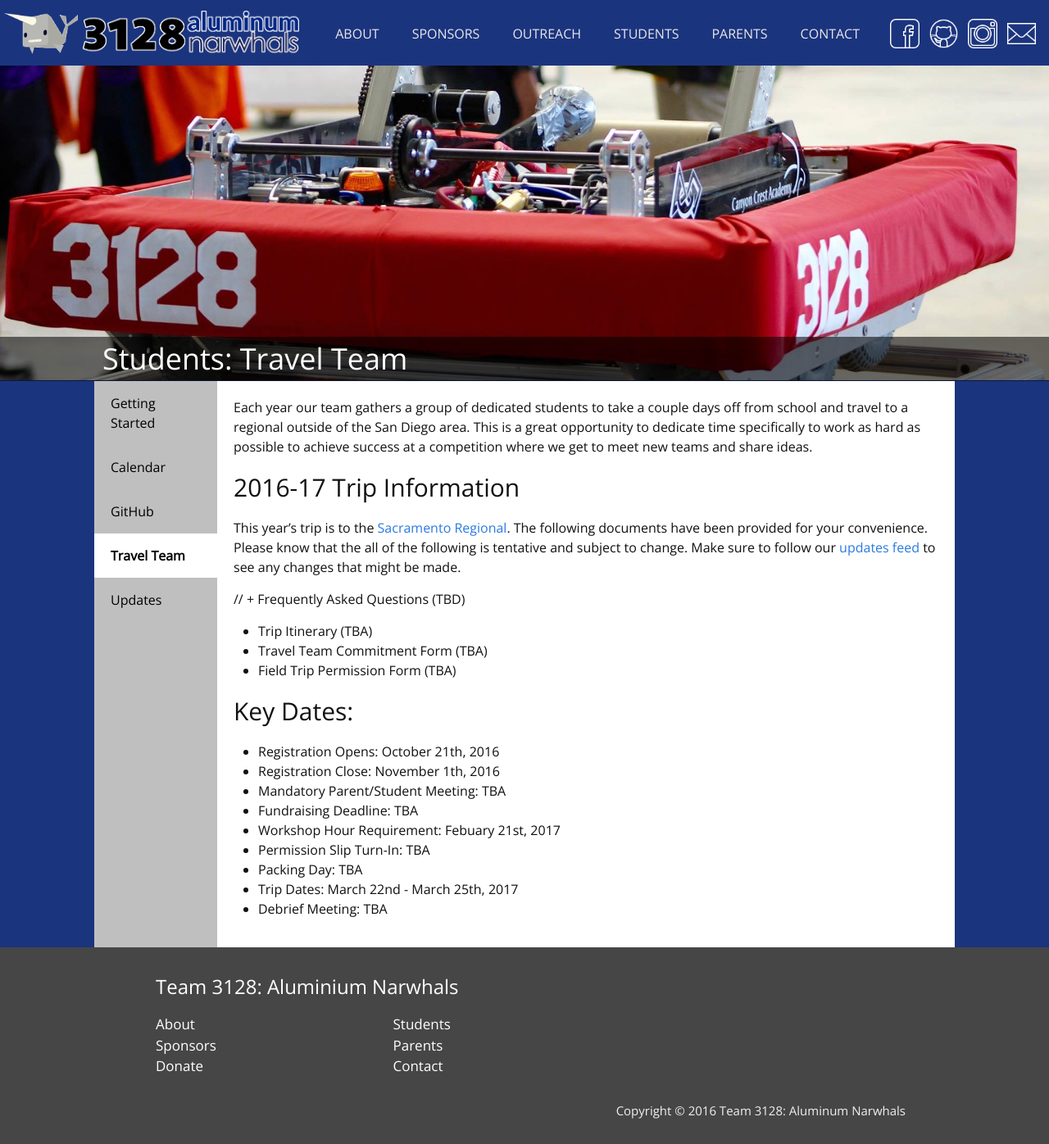
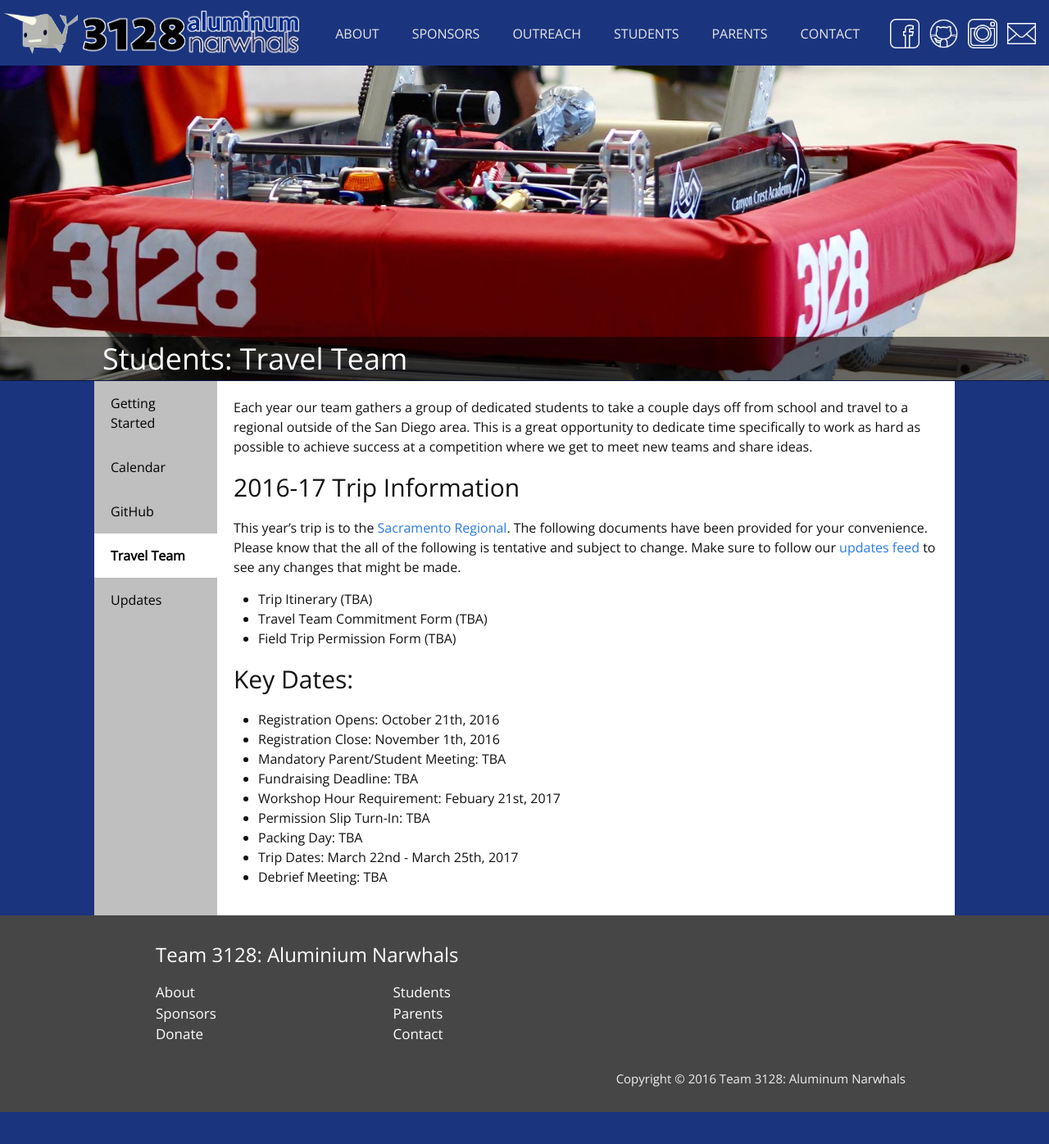
Before and after one commit to uynitsuj/team3128.github.io, a Jekyll site: the page built from students/travelteam.md, in a window 1280 px wide. Shown: the whole page at 82% size. Built offline with Jekyll 4.4.1, drawn with Linux system fonts in a browser that asks for light colours; nearby versions of some CDN libraries; after the commit the page ends 1357 px from its top, so only the background shows below that.

Commit message:
Fixed travel-team.md bullets

```diff
--- a/students/travelteam.md
+++ b/students/travelteam.md
@@ -11,7 +11,6 @@ Each year our team gathers a group of dedicated students to take a couple days o
 
 This year’s trip is to the [Sacramento Regional](https://www.thebluealliance.com/event/2017cada). The following documents have been provided for your convenience. Please know that the all of the following is tentative and subject to change. Make sure to follow our [updates feed](/students/updates/) to see any changes that might be made.
 
-// + Frequently Asked Questions (TBD)
 + Trip Itinerary (TBA)
 + Travel Team Commitment Form (TBA)
 + Field Trip Permission Form (TBA)
```
